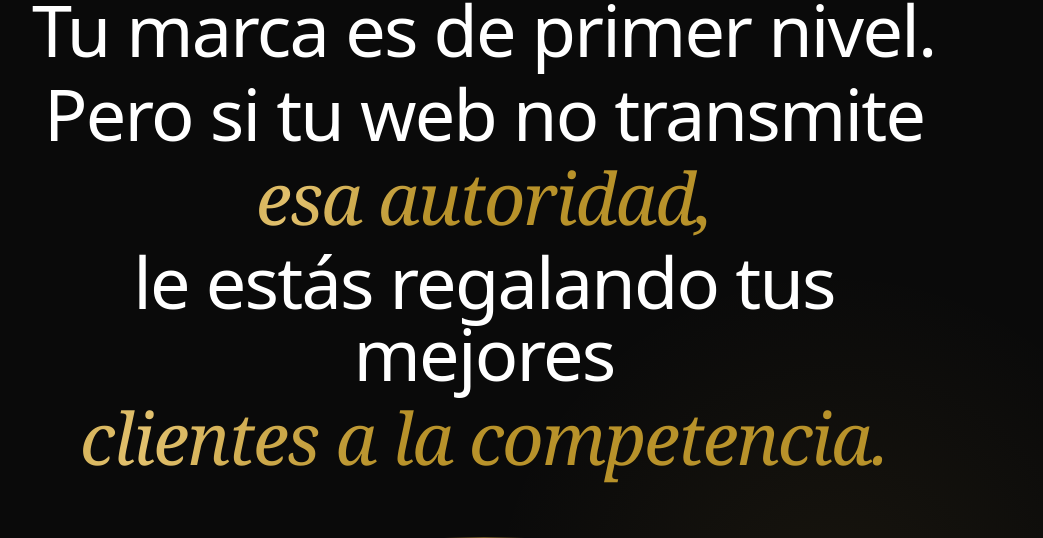
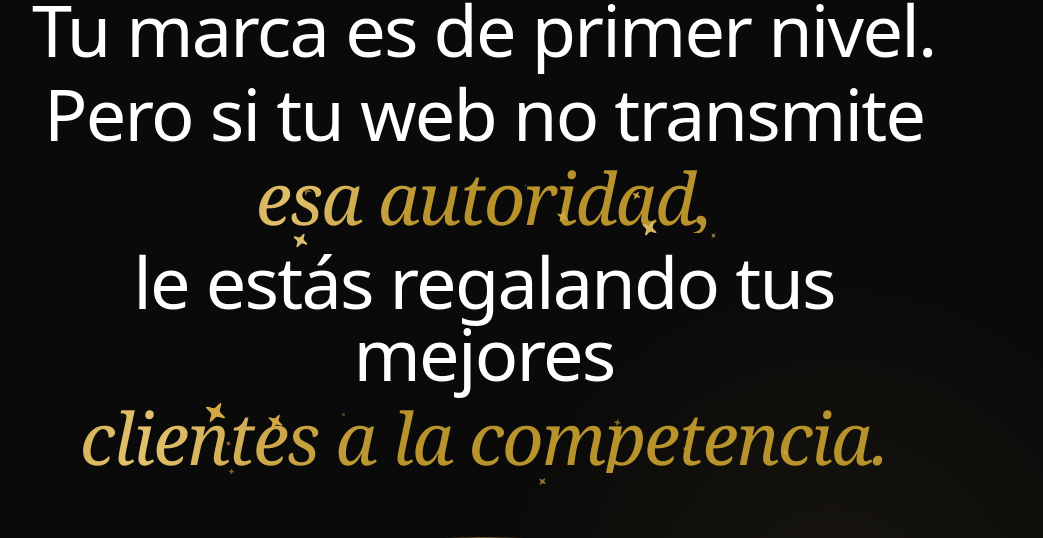
Before and after one commit to 5krbg52hf8-jpg/Studioush, a React (Vite) app: page / in a window 1280 px wide. Shown: the part 1301-1839 px from the top of the page, without its empty margins (156-1199 px from the left). Built offline with nearby package versions, Linux system fonts and the light colour scheme.

Commit message:
Fix TypeScript build error: use SparklesText in TextReveal

```diff
--- a/src/components/ui/text-reveal.tsx
+++ b/src/components/ui/text-reveal.tsx
@@ -79,15 +79,14 @@ export const TextRevealByWord: FC<TextRevealByWordProps> = ({
               className="block will-change-[filter,opacity,transform]"
             >
               {line.highlight ? (
-                <span
+                <SparklesText
+                  text={line.text}
                   className={cn(
                     "text-gold-shimmer font-serif italic font-medium",
                     "text-[1.6rem] sm:text-[2rem] md:text-5xl lg:text-6xl xl:text-7xl",
                     "leading-[1.3] tracking-tight"
                   )}
-                >
-                  {line.text}
-                </span>
+                />
               ) : (
                 <span
                   className={cn(
```
